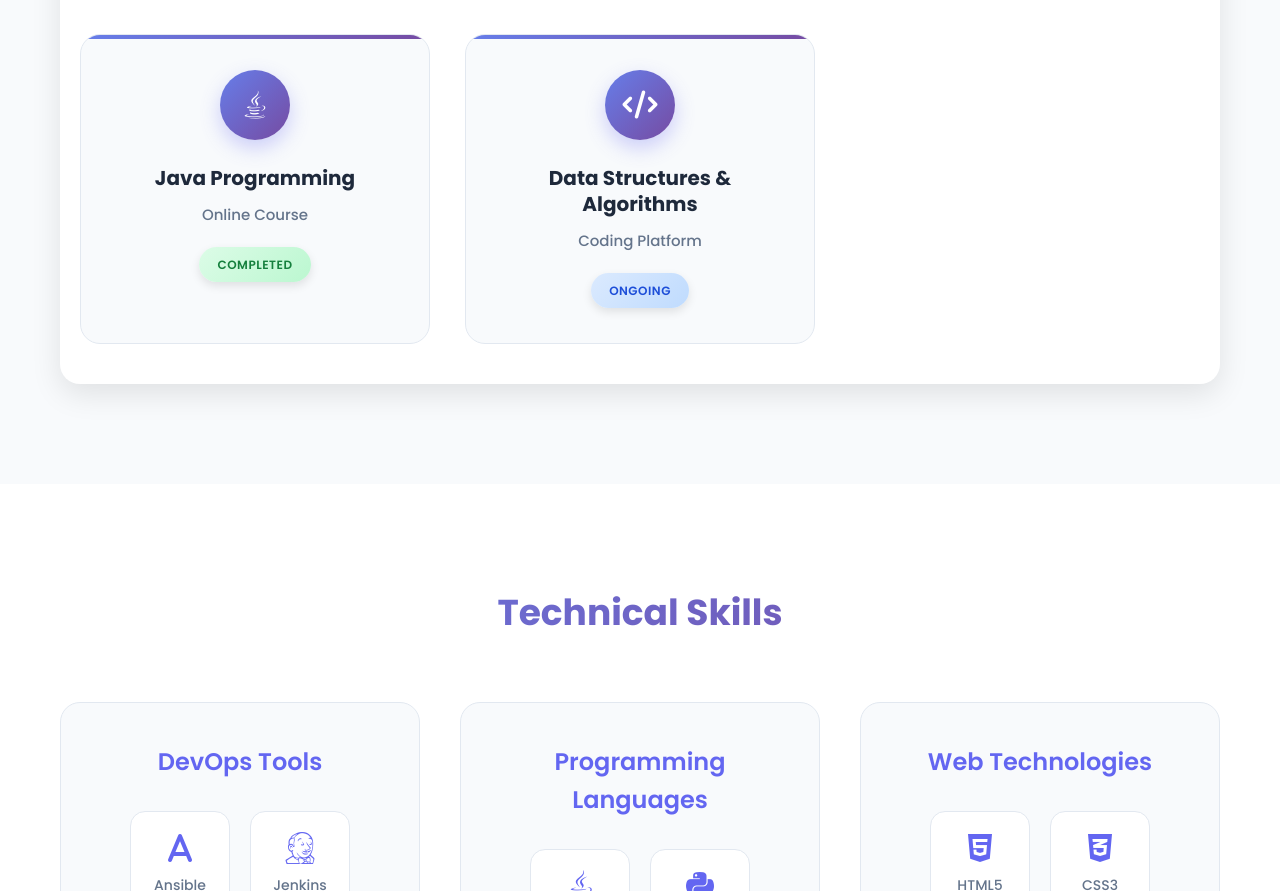
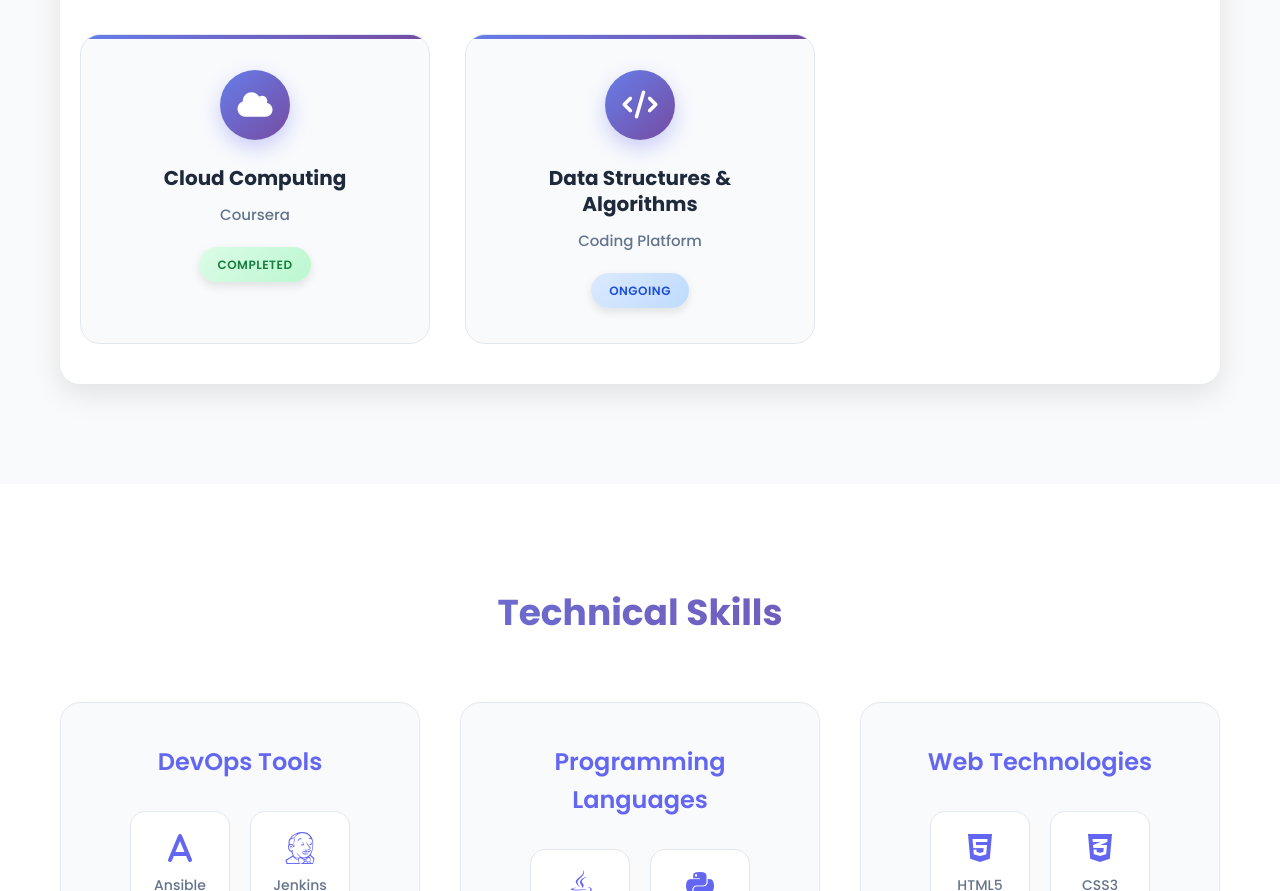
Before and after one commit to PratikC54/My-Portfolio, a plain HTML site: page index.html in a window 1280 px wide. Shown: the part 3777-4668 px from the top of the page. Drawn offline with Linux system fonts and the light colour scheme.

Commit message:
adding coursera in certification

```diff
--- a/index.html
+++ b/index.html
@@ -294,10 +294,10 @@
             </div>
             <div class="cert-card">
               <div class="cert-icon">
-                <i class="fa-brands fa-java"></i>
+                <i class="fa-solid fa-cloud"></i>
               </div>
-              <h4>Java Programming</h4>
-              <p>Online Course</p>
+              <h4>Cloud Computing</h4>
+              <p>Coursera</p>
               <span class="cert-status completed">Completed</span>
             </div>
 
```
